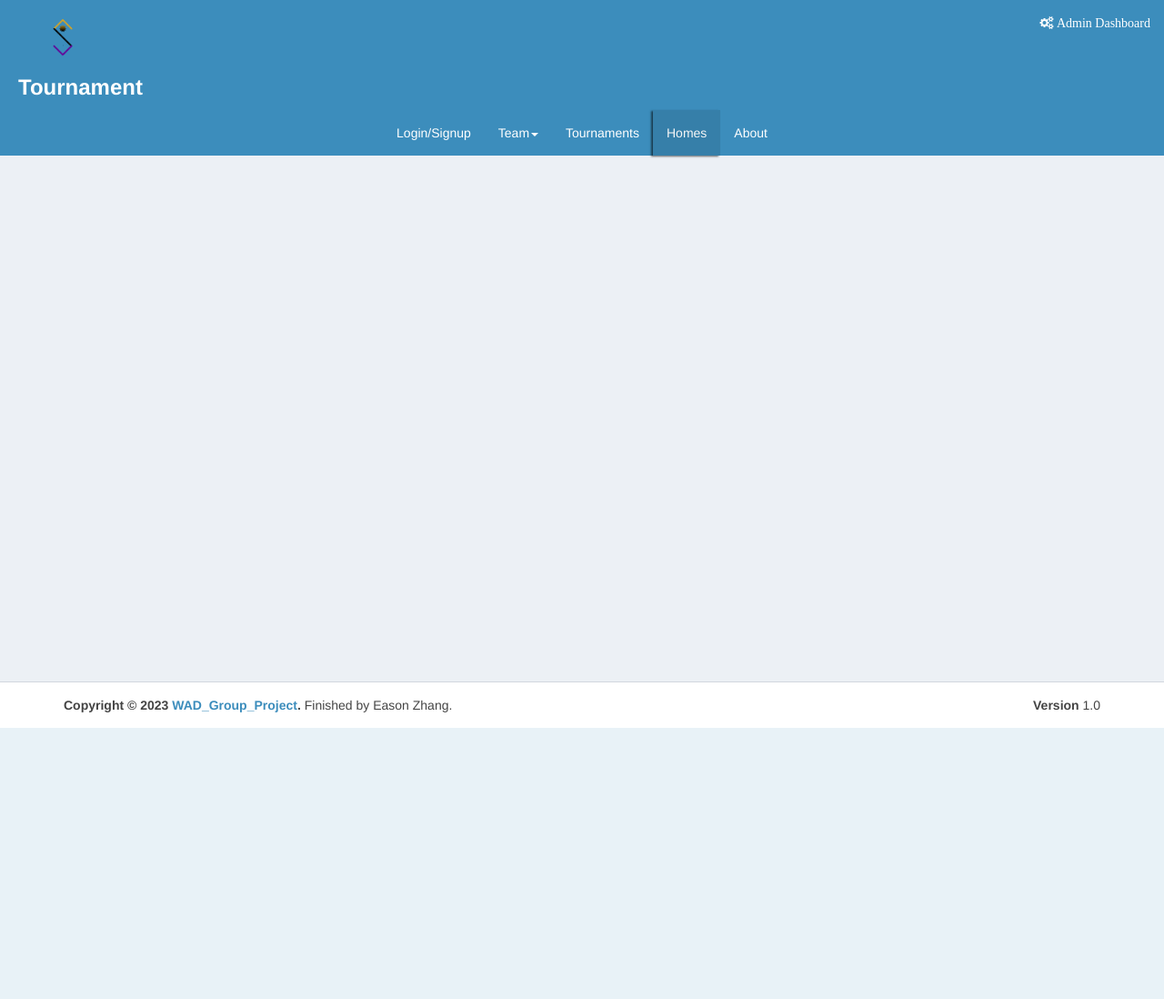
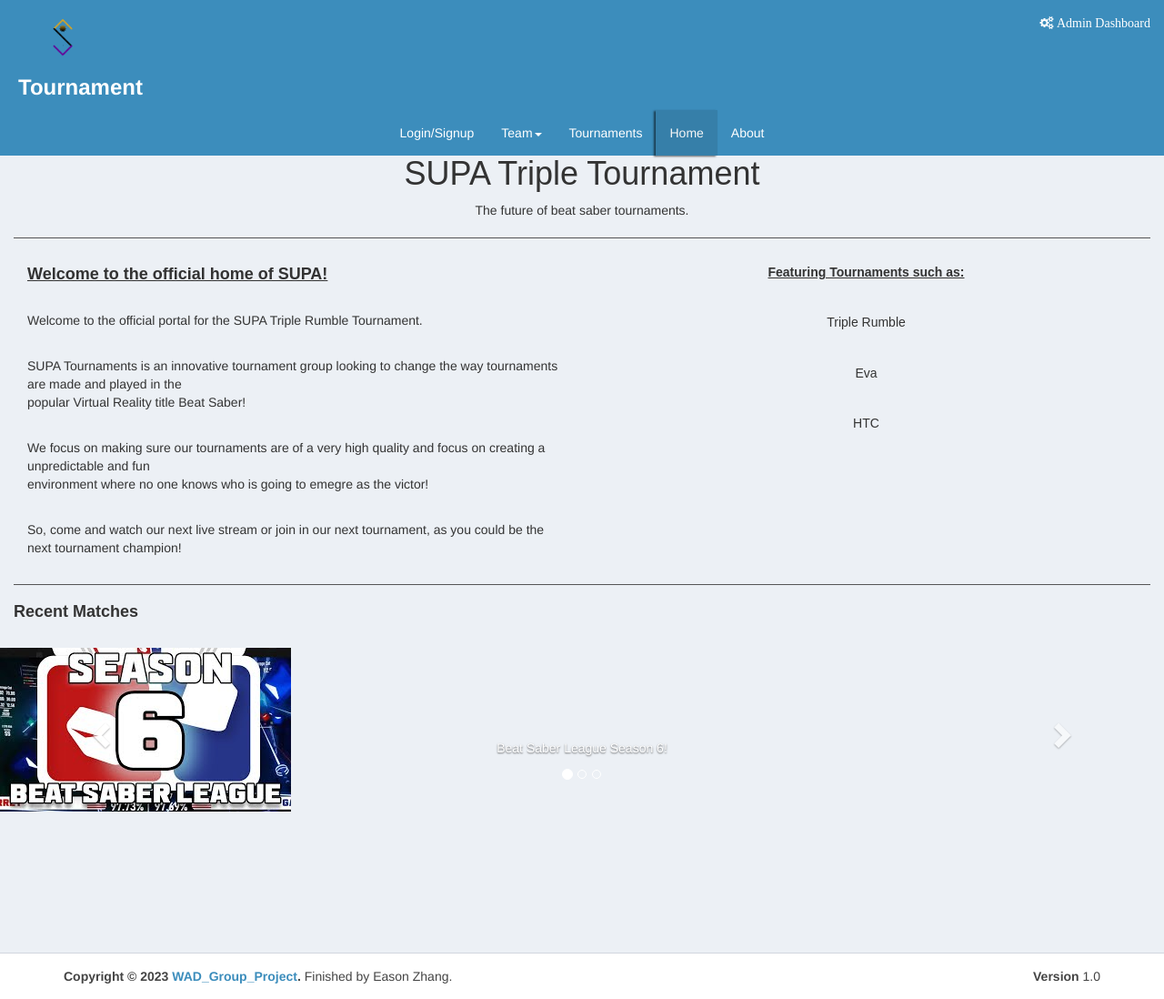
Before and after one commit to 2790004/WAD_2_Group_6B_Project, a Django app: page / in a window 1280 px wide. Shown: the whole page at 91% size. Before the commit the page ends 800 px from the top, so only its background shows below. Run offline with Django 4.2, Linux system fonts and the light colour scheme; parts of the project's set-up code (start-up, migrations or seed data) failed here and were passed over.

Commit message:
Homepage partly complete & small change to base template (#6)

```diff
--- a/Tournament/templates/Home/home.html
+++ b/Tournament/templates/Home/home.html
@@ -1,12 +1,126 @@
 {% extends "base.html" %}
 
 {% block content %}
+{% load static %}
+<div class="title text-center">
+    <h1>SUPA Triple Tournament</h1>
+    <h8 >The future of beat saber tournaments.</h8>
+</div>
+
+<hr />
+<div class="container-fluid">
+    <div class="row">
+
+        <div class="col-md-6">
+            <h4><u><strong>Welcome to the official home of SUPA!</strong></u></h4>
+            <br>
+            <p>Welcome to the official portal for the SUPA Triple Rumble Tournament.</p>
+            <br>
+            <p>SUPA Tournaments is an innovative tournament group looking to change the way tournaments are made and played in the <br> popular Virtual Reality title Beat Saber!
+            </p>
+            <br>
+            <p>We focus on making sure our tournaments are of a very high quality and focus on creating a unpredictable and fun <br> environment where no one knows who is going to emegre as the victor!
+            </p>
+            <br>
+            <p>So, come and watch our next live stream or join in our next tournament, as you could be the next tournament champion!</p>
+        </div>
+
+        <div class="col-md-6 text-center">
+            <span>
+                <h5><u><strong>Featuring Tournaments such as:</strong></u></h5>
+                <br>
+                <h5>Triple Rumble</h5>
+                <br>
+                <h5>Eva</h5>
+                <br>
+                <h5>HTC</h5>
+            </span>
+        </div>
+    </div>
+</div>
+
+<hr />
+
+<h4><strong>Recent Matches</strong></h4>
+<br>
+
+<div id="carousel-example-generic" class="carousel slide" data-ride="carousel">
+    <div class="row">
+        <!-- Indicators -->
+        <ol class="carousel-indicators">
+        <li data-target="#carousel-example-generic" data-slide-to="0" class="active"></li>
+        <li data-target="#carousel-example-generic" data-slide-to="1"></li>
+        <li data-target="#carousel-example-generic" data-slide-to="2"></li>
+        </ol>
+
+        <!-- Wrapper for slides -->
+        <div class="carousel-inner" style="text-align: center" role="listbox">
+            <div class="item active">
+                <a href="https://www.youtube.com/watch?v=rLASTYmXEnQ&ab_channel=BeatSaberLeague">
+                    <img src="{% static 'images/vid1.jpg' %}" alt="Video 1" class="img-responsive">
+                </a>
+                <div class="carousel-caption">
+                    <p>Beat Saber League Season 6!</p>
+                </div>
+            </div>
+            <div class="item" style="text-align: center">
+                <a href="https://www.youtube.com/watch?v=RgftMKBR-L8&ab_channel=BeatSaberLeague">
+                    <img src="{% static 'images/vid2.jpg' %}" alt="Video 2" class="img-responsive">
+                </a>
+                <div class="carousel-caption">
+                <p>Season 4.5 | Finals match</p>
+                </div>
+            </div>
+
+            <div class="item" style="text-align: center">
+                <a href="https://www.youtube.com/watch?v=1HsJGGePtYA&ab_channel=BeatSaberLeague">
+                    <img src="{% static 'images/vid3.jpg' %}" alt="Video 3" class="img-responsive">
+                </a>
+                <div class="carousel-caption">
+                <p>Season 4.5 | Losers Round 8</p>
+                </div>
+            </div>
+
+            <div class="item" style="text-align: center">
+                <a href="https://www.youtube.com/watch?v=GVQa73zU6Xg&ab_channel=BeatSaberLeague">
+                    <img src="{% static 'images/vid4.jpg' %}" alt="Video 4" class="img-responsive">
+                </a>
+                <div class="carousel-caption">
+                <p>Season 4.5 | Losers Round 7</p>
+                </div>
+            </div>
+        </div>
+
+        </div>
+
+        <!-- Controls -->
+        <a class="left carousel-control" href="#carousel-example-generic" role="button" data-slide="prev">
+        <span class="glyphicon glyphicon-chevron-left" aria-hidden="true"></span>
+        <span class="sr-only">Previous</span>
+        </a>
+        <a class="right carousel-control" href="#carousel-example-generic" role="button" data-slide="next">
+        <span class="glyphicon glyphicon-chevron-right" aria-hidden="true"></span>
+        <span class="sr-only">Next</span>
+        </a>
+    </div>
+
+</div>
+<br>
+<br>
+<br>
+<br>
+<br>
+<br>
+<br>
 
 
 
 {% endblock %}
 
 
+
+
 {% block bottom %}
 
+
 {% endblock %}
--- a/Tournament/templates/base.html
+++ b/Tournament/templates/base.html
@@ -119,14 +119,14 @@
                                                 {% else %}
                                             <li>
                                         {% endif %}
-                                        <a href="/">Homes</a>
+                                        <a href="/">Home</a>
                                         </li>
                                         {% if '/About' in request.path %}
                                             <li class="active">
                                                 {% else %}
                                             <li>
                                         {% endif %}
-                                        <a href="/About/">About</a>
+                                        <a href="/About">About</a>
                                         </li>
                                     </ul>
                                 </div>
```
Also changed, not shown: Tournament/templates/About/about.html (added, +12 -0 lines), Tournament/static/images/vid1.jpg (added), Tournament/static/images/vid2.jpg (added), Tournament/static/images/vid3.jpg (added), Tournament/static/images/vid4.jpg (added).
